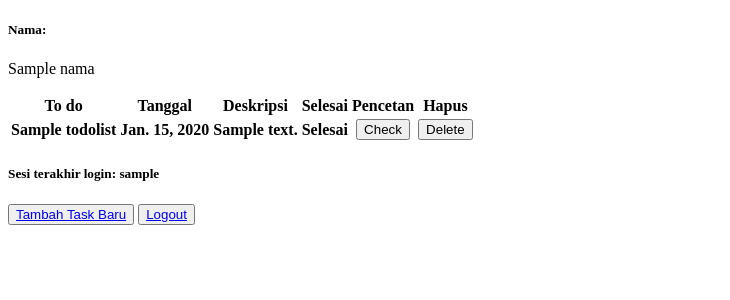
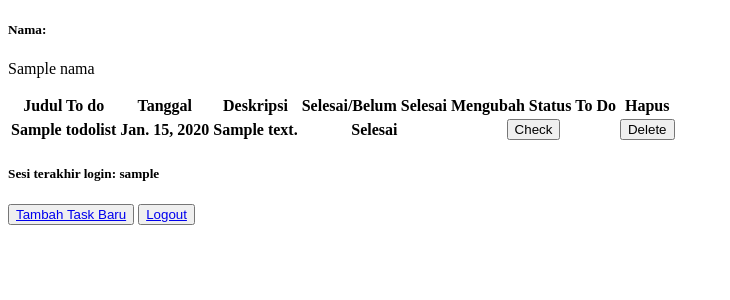
Before and after one commit to naufalalsar/tugas-ke2-pbp, a Django app: template todolist/templates/todolist.html in a window 1280 px wide. Shown: the top 300 px of the page, without its empty margins (0-730 px from the left). Run offline with Django 4.2, Linux system fonts and the light colour scheme; tables that the repository leaves empty hold one stand-in row (values such as "Sample post"); the template is opened without the code that fills it: values that come from a table or form of the project are taken from there, most other values are stand-ins (such as "Sample title", 1, 10 or a date in 2020); lists and menus that the app fills with data are empty.

Commit message:
finishing my README.md for todolist and fixing some minor stuffs

```diff
--- a/todolist/templates/todolist.html
+++ b/todolist/templates/todolist.html
@@ -9,11 +9,11 @@
 
 <table>
     <tr>
-    <th>To do</th>
+    <th>Judul To do</th>
     <th>Tanggal</th>
     <th>Deskripsi</th>
-    <th>Selesai</th>
-    <th>Pencetan</th>
+    <th>Selesai/Belum Selesai</th>
+    <th>Mengubah Status To Do</th>
     <th>Hapus</th>
     </tr>
     {% comment %} Tambahkan data di bawah baris ini {% endcomment %}
```
Also changed, not shown: todolist/README.md (added), todolist/migrations/0003_alter_todolist_date_alter_todolist_description_and_more.py (added).
